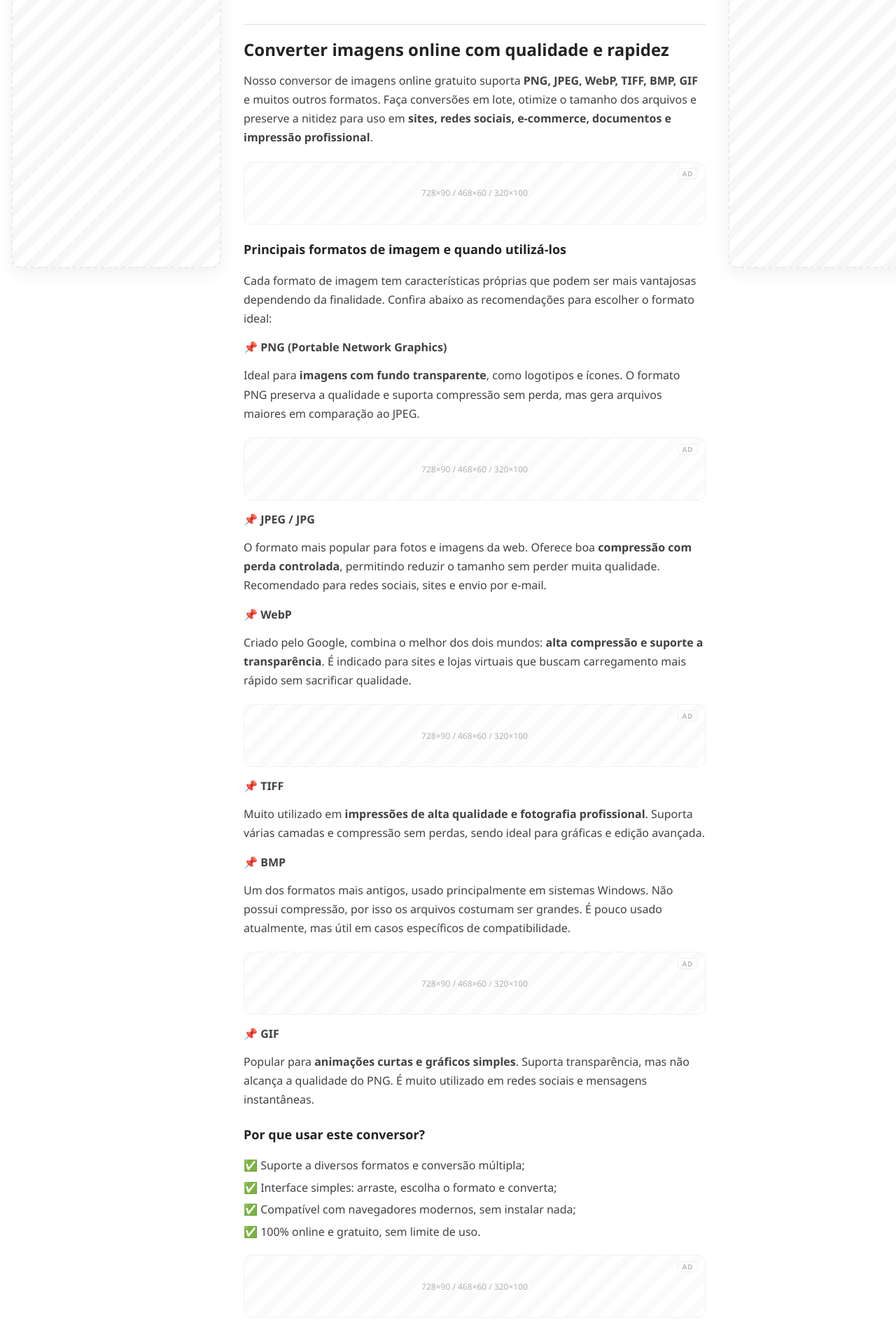
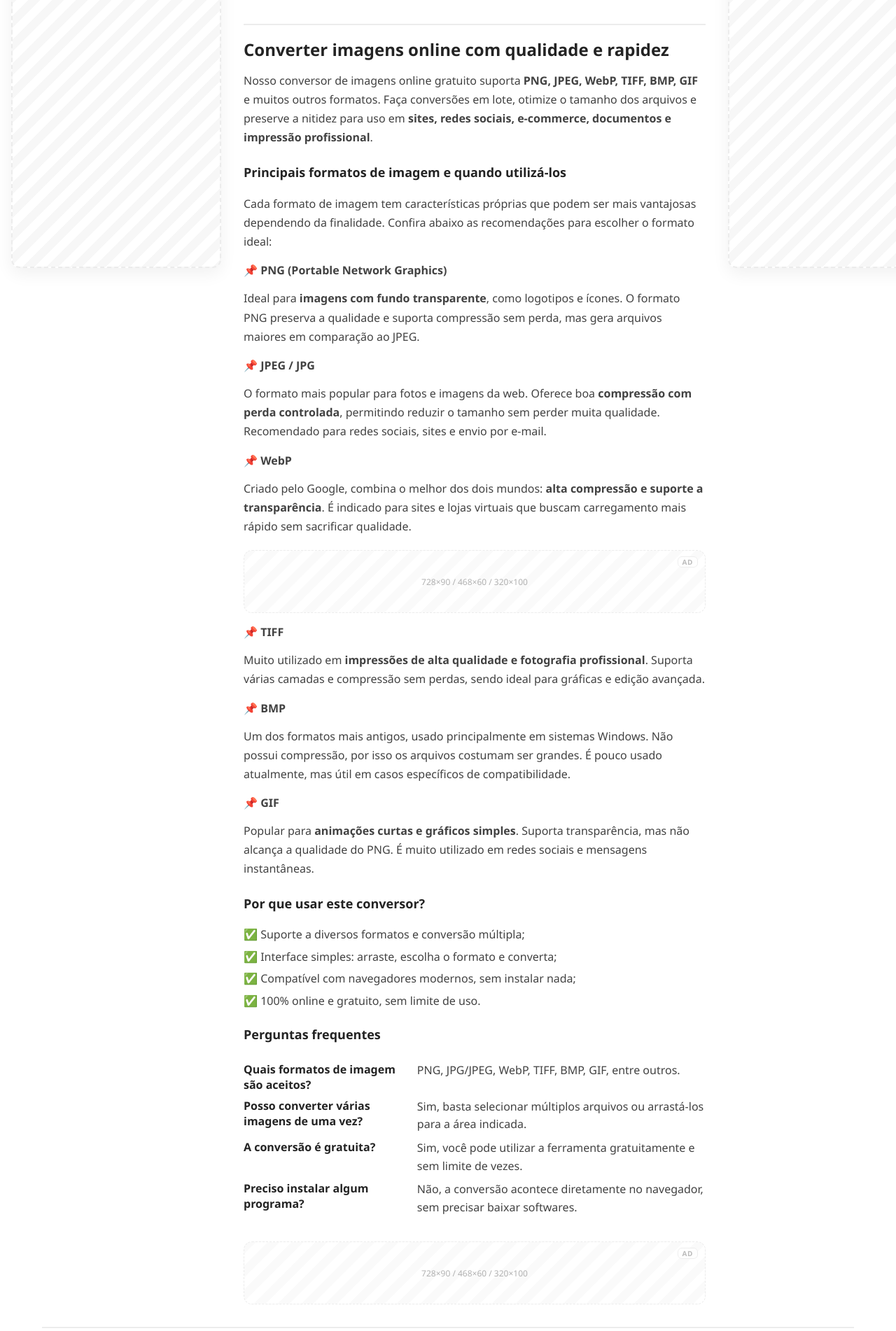
Before and after one commit to LuizRaizen/convert-all, a Django app: page / in a window 1280 px wide; the page is wider, and only the part inside the window is pictured. Shown: the part 968-2870 px from the top of that part at 70% size. Run offline with Django 5.2, Linux system fonts and the light colour scheme; data comes from the database, SQL or seed files in the repository; some libraries are stand-ins or nearby versions.

Commit message:
Ajustes nos botões de idioma e alterações no SEO

```diff
--- a/tools/images/static/conversor/css/styles.css
+++ b/core/static/conversor/css/styles.css
@@ -1068,7 +1068,7 @@ body[data-theme="dark"] .switch__thumb{
   background: var(--main-color-light-hover);
   color: var(--main-color-hover);
 }
-.lang-list img{ width:18px; height:18px; display:inline-block; border-radius:3px; }
+.lang-list img{ width:22px; height:18px; display:inline-block; border-radius:3px; }
 
 /* Acessibilidade foco visível no menu */
 .settings__btn:focus-visible,
--- a/core/templates/base.html
+++ b/core/templates/base.html
@@ -45,7 +45,7 @@
   <link rel="preconnect" href="https://cdn.jsdelivr.net" crossorigin>
 
   <link rel="stylesheet" type="text/css" href="https://cdn.jsdelivr.net/npm/@phosphor-icons/web@2.1.1/src/regular/style.css"/>
-  <link rel="stylesheet" href="{% static 'conversor/css/styles.css' %}?v=1.0.4">
+  <link rel="stylesheet" href="{% static 'conversor/css/styles.css' %}?v=1.0.5">
   <link rel="stylesheet" href="{% static 'conversor/css/miniature-gallery.css' %}?v=1.0.1">
   <link rel="stylesheet" href="{% static 'conversor/css/modal-select-dir.css' %}?v=1.0.1">
   {% block head_extra %}{% endblock head_extra %}
@@ -142,13 +142,13 @@
               <div class="lang-list" role="group" aria-label="Selecionar idioma">
                 <!-- Ajuste os hrefs conforme sua estratégia de i18n -->
                 <a href="?lang=pt-BR" data-lang="pt-BR" title="Português (Brasil)">
-                  <img src="{% static 'conversor/flags/br.svg' %}" alt="" aria-hidden="true"> Português
+                  <img src="{% static 'conversor/flags/br.png' %}" alt="" aria-hidden="true"> Português
                 </a>
                 <a href="?lang=en-US" data-lang="en-US" title="English (US)">
-                  <img src="{% static 'conversor/flags/us.svg' %}" alt="" aria-hidden="true"> English
+                  <img src="{% static 'conversor/flags/us.png' %}" alt="" aria-hidden="true"> English
                 </a>
                 <a href="?lang=es-ES" data-lang="es-ES" title="Español (ES)">
-                  <img src="{% static 'conversor/flags/es.svg' %}" alt="" aria-hidden="true"> Español
+                  <img src="{% static 'conversor/flags/es.png' %}" alt="" aria-hidden="true"> Español
                 </a>
               </div>
             </div>
--- a/tools/images/templates/tools/images/images-converter.html
+++ b/tools/images/templates/tools/images/images-converter.html
@@ -131,11 +131,6 @@
         Faça conversões em lote, otimize o tamanho dos arquivos e preserve a nitidez para uso em <strong>sites, redes sociais, e-commerce, documentos e impressão profissional</strong>.
       </p>
 
-      <!-- Anúncio inline -->
-      <div class="ad-slot ad-inline" aria-label="Publicidade abaixo do parágrafo">
-        <span class="ad-inline-text">728×90 / 468×60 / 320×100</span>
-      </div>
-
       <h3>Principais formatos de imagem e quando utilizá-los</h3>
       <p>
         Cada formato de imagem tem características próprias que podem ser mais vantajosas dependendo da finalidade. Confira abaixo as recomendações para escolher o formato ideal:
@@ -145,11 +140,6 @@
       <p>
         Ideal para <strong>imagens com fundo transparente</strong>, como logotipos e ícones. O formato PNG preserva a qualidade e suporta compressão sem perda, mas gera arquivos maiores em comparação ao JPEG.
       </p>
-
-      <!-- Anúncio inline -->
-      <div class="ad-slot ad-inline" aria-label="Publicidade abaixo da seção PNG">
-        <span class="ad-inline-text">728×90 / 468×60 / 320×100</span>
-      </div>
 
       <h4>📌 JPEG / JPG</h4>
       <p>
@@ -161,8 +151,8 @@
         Criado pelo Google, combina o melhor dos dois mundos: <strong>alta compressão e suporte a transparência</strong>. É indicado para sites e lojas virtuais que buscam carregamento mais rápido sem sacrificar qualidade.
       </p>
 
-      <!-- Anúncio inline -->
-      <div class="ad-slot ad-inline" aria-label="Publicidade abaixo da seção WebP">
+      <!-- Anúncio inline (discreto) abaixo do botão -->
+      <div class="ad-slot ad-inline" aria-label="Publicidade abaixo do botão">
         <span class="ad-inline-text">728×90 / 468×60 / 320×100</span>
       </div>
 
@@ -176,11 +166,6 @@
         Um dos formatos mais antigos, usado principalmente em sistemas Windows. Não possui compressão, por isso os arquivos costumam ser grandes. É pouco usado atualmente, mas útil em casos específicos de compatibilidade.
       </p>
 
-      <!-- Anúncio inline -->
-      <div class="ad-slot ad-inline" aria-label="Publicidade abaixo da seção BMP">
-        <span class="ad-inline-text">728×90 / 468×60 / 320×100</span>
-      </div>
-
       <h4>📌 GIF</h4>
       <p>
         Popular para <strong>animações curtas e gráficos simples</strong>. Suporta transparência, mas não alcança a qualidade do PNG. É muito utilizado em redes sociais e mensagens instantâneas.
@@ -193,11 +178,6 @@
         <li>✅ Compatível com navegadores modernos, sem instalar nada;</li>
         <li>✅ 100% online e gratuito, sem limite de uso.</li>
       </ul>
-
-      <!-- Anúncio inline -->
-      <div class="ad-slot ad-inline" aria-label="Publicidade abaixo da lista de vantagens">
-        <span class="ad-inline-text">728×90 / 468×60 / 320×100</span>
-      </div>
 
       <h3>Perguntas frequentes</h3>
       <dl>
```
Also changed, not shown: core/static/conversor/flags/br.png (renamed from core/static/img/brazil.png), core/static/conversor/flags/br.svg (added), core/static/conversor/flags/es.png (renamed from core/static/img/spain.png), core/static/conversor/flags/es.svg (added), core/static/conversor/flags/us.png (renamed from core/static/img/usa.png), core/static/conversor/flags/us.svg (added), core/static/conversor/js/user-preferences.js (renamed from core/static/js/user-preferences.js).
